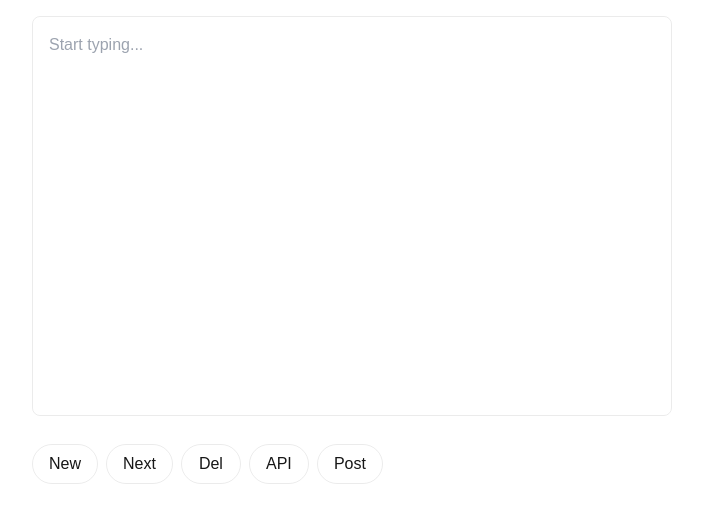
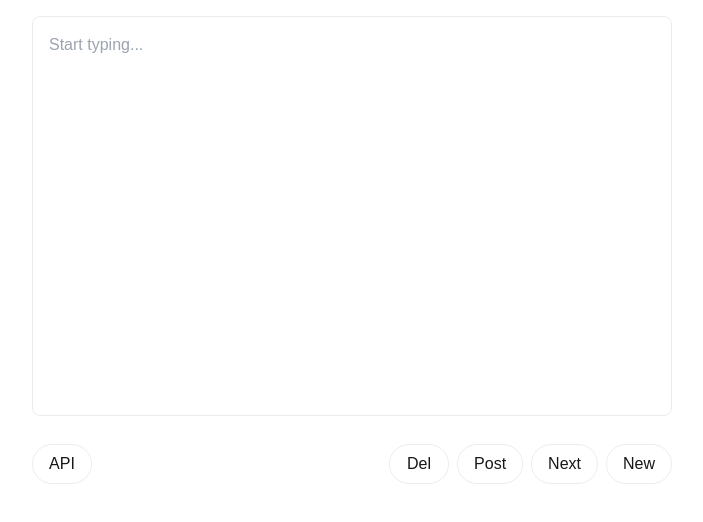
Before and after one commit to edwindoit/raw-notes, a Next.js app: page / in a window 1280 px wide. Shown: the top 522 px of the page, without its empty margins (288-991 px from the left). Built offline with nearby package versions, Linux system fonts and the light colour scheme; no server answers.

Commit message:
switched button order

```diff
--- a/app/page.tsx
+++ b/app/page.tsx
@@ -130,12 +130,25 @@ export default function Home() {
         </div>
 
         <div className="fixed bottom-[300px] left-0 right-0 py-4 bg-inherit backdrop-blur-sm">
-          <div className="flex gap-2 max-w-2xl mx-auto px-4">
+          <div className="flex justify-between max-w-2xl mx-auto px-4">
             <button
-              onClick={handleNewNote}
+              onClick={() => setShowApiModal(true)}
               className="rounded-full border border-solid border-black/[.08] dark:border-white/[.145] transition-colors flex items-center justify-center hover:bg-[#f2f2f2] dark:hover:bg-[#1a1a1a] px-3 sm:px-4 h-9 sm:h-10 text-sm sm:text-base min-w-[60px]"
             >
-              New
+              API
+            </button>
+            <div className="flex gap-2">
+              <button
+                onClick={handleDeleteNote}
+                className="rounded-full border border-solid border-black/[.08] dark:border-white/[.145] transition-colors flex items-center justify-center hover:bg-[#f2f2f2] dark:hover:bg-[#1a1a1a] px-3 sm:px-4 h-9 sm:h-10 text-sm sm:text-base min-w-[60px]"
+              >
+                Del
+              </button>
+              <button
+                onClick={handlePostToNotion}
+                className="rounded-full border border-solid border-black/[.08] dark:border-white/[.145] transition-colors flex items-center justify-center hover:bg-[#f2f2f2] dark:hover:bg-[#1a1a1a] px-3 sm:px-4 h-9 sm:h-10 text-sm sm:text-base min-w-[60px]"
+              >
+                Post
               </button>
               <button
                 onClick={handleNextNote}
@@ -144,23 +157,12 @@ export default function Home() {
                 Next
               </button>
               <button
-              onClick={handleDeleteNote}
+                onClick={handleNewNote}
                 className="rounded-full border border-solid border-black/[.08] dark:border-white/[.145] transition-colors flex items-center justify-center hover:bg-[#f2f2f2] dark:hover:bg-[#1a1a1a] px-3 sm:px-4 h-9 sm:h-10 text-sm sm:text-base min-w-[60px]"
               >
-              Del
+                New
               </button>
-            <button
-              onClick={() => setShowApiModal(true)}
-              className="rounded-full border border-solid border-black/[.08] dark:border-white/[.145] transition-colors flex items-center justify-center hover:bg-[#f2f2f2] dark:hover:bg-[#1a1a1a] px-3 sm:px-4 h-9 sm:h-10 text-sm sm:text-base min-w-[60px]"
-            >
-              API
-            </button>
-            <button
-              onClick={handlePostToNotion}
-              className="rounded-full border border-solid border-black/[.08] dark:border-white/[.145] transition-colors flex items-center justify-center hover:bg-[#f2f2f2] dark:hover:bg-[#1a1a1a] px-3 sm:px-4 h-9 sm:h-10 text-sm sm:text-base min-w-[60px]"
-            >
-              Post
-            </button>
+            </div>
           </div>
         </div>
       </main>
```
Lines whose indentation alone changed are shown as unchanged.
